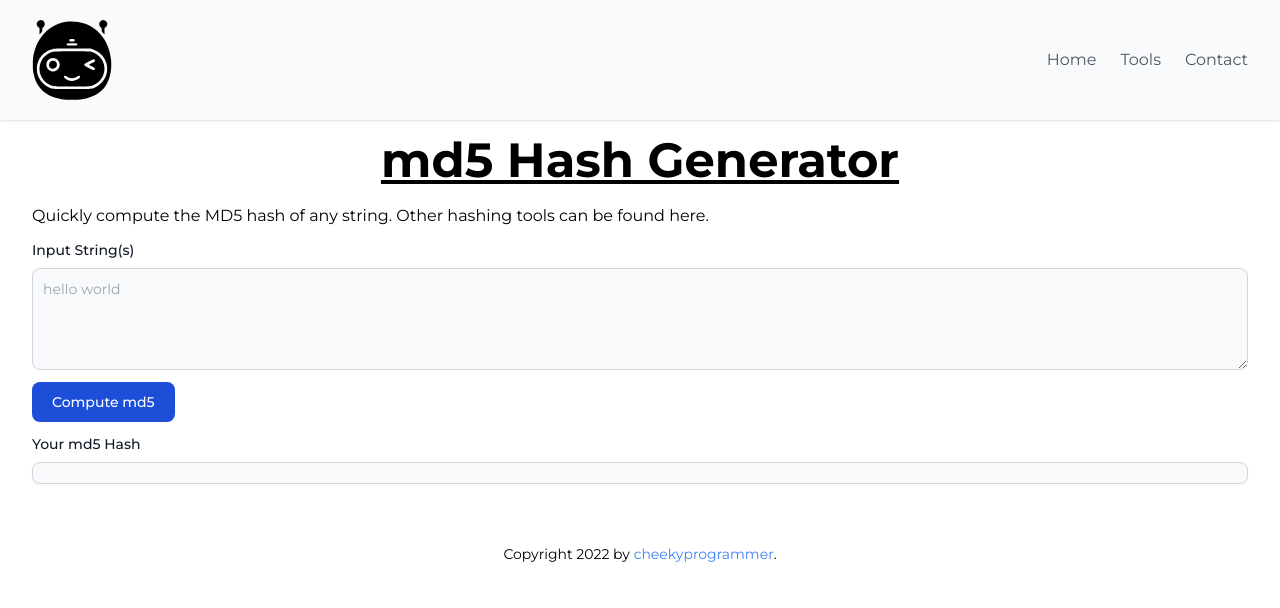
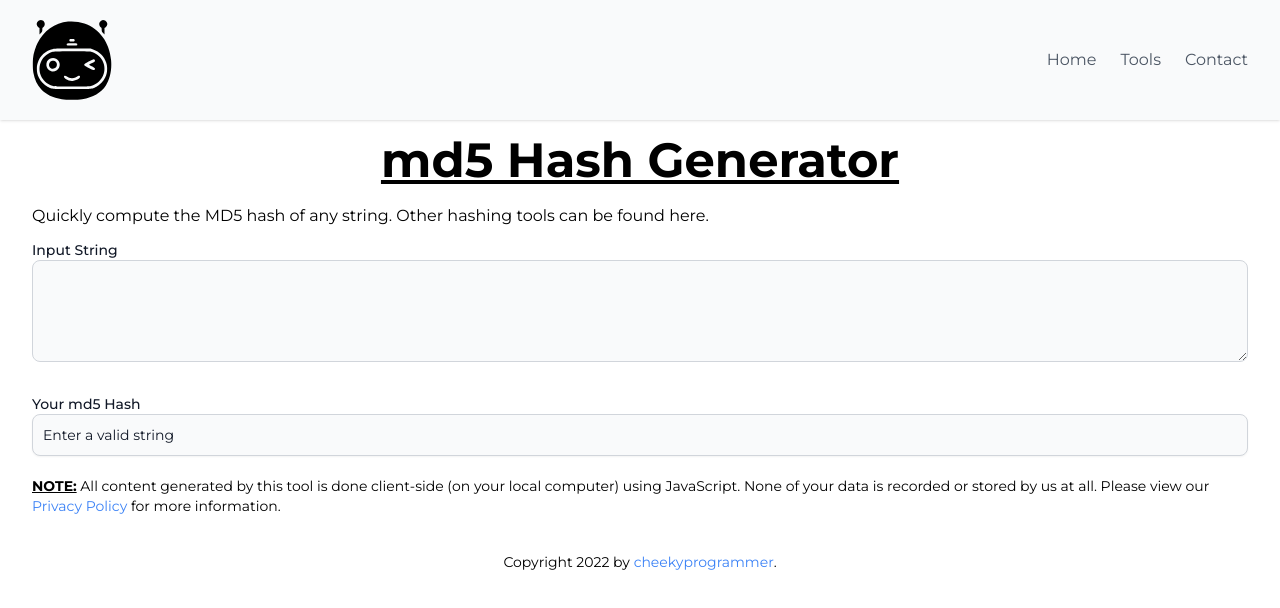
Before and after one commit to cheekyprorgammer/cheeky.tools, a Next.js app: page /tools/md5 in a window 1280 px wide. Shown: the top 608 px of the page. Built offline with nearby package versions, Linux system fonts and the light colour scheme.

Commit message:
programmed md5 tool, first build

```diff
--- a/pages/tools/md5.tsx
+++ b/pages/tools/md5.tsx
@@ -1,8 +1,9 @@
 import type { NextPage } from 'next'
-import { useState } from 'react'
+import { useEffect, useState } from 'react'
 import Head from 'next/head'
 import Link from 'next/link'
 import Image from 'next/image'
+import md5 from 'md5'
 
 const Page: NextPage = () => {
 
@@ -11,6 +12,21 @@ const Page: NextPage = () => {
   function validateFormWithJS() {
     alert("form validating...")
   }
+
+  function calculateMd5() {
+    const output = document.getElementById("output")
+
+    if (inputString === "") {
+      output!.innerText = "Enter a valid string"
+    } else {
+      const newHash = md5(inputString)
+      output!.innerText = newHash
+    }
+  }
+
+  useEffect(() => {
+    calculateMd5()
+  }, [inputString])
 
   return (
     <div className="">
@@ -23,16 +39,18 @@ const Page: NextPage = () => {
         <h1 className="text-center text-5xl font-bold underline">md5 Hash Generator</h1>
         <p className='mt-5'>Quickly compute the MD5 hash of any string. Other hashing tools can be found here.</p>
       </div>
-      <form className="my-3" onSubmit={validateFormWithJS}>
-        <label htmlFor="message" className="block mb-2 text-sm font-medium text-gray-900 dark:text-gray-400">Input String(s)</label>
-        <textarea id="message" rows={4} className="block p-2.5 w-full text-sm text-gray-900 bg-gray-50 rounded-lg border border-gray-300 focus:ring-blue-500 focus:border-blue-500 dark:bg-gray-700 dark:border-gray-600 dark:placeholder-gray-400 dark:text-white dark:focus:ring-blue-500 dark:focus:border-blue-500" placeholder="hello world"></textarea>
-        <button type="submit" className="mt-3 text-white bg-blue-700 hover:bg-blue-800 focus:ring-4 focus:outline-none focus:ring-blue-300 font-medium rounded-lg text-sm px-5 py-2.5 text-center dark:bg-blue-600 dark:hover:bg-blue-700 dark:focus:ring-blue-800">Compute md5</button>
-      </form>
+      <div className="my-3">
+        <label htmlFor="message" className="block text-sm font-medium text-gray-900 dark:text-gray-400">Input String</label>
+        <textarea id="message" value={inputString} onChange={(e) => setInputString(e.target.value)} rows={4} className="block p-2.5 w-full text-sm text-gray-900 bg-gray-50 rounded-lg border border-gray-300 focus:ring-blue-500 focus:border-blue-500 dark:bg-gray-700 dark:border-gray-600 dark:placeholder-gray-400 dark:text-white dark:focus:ring-blue-500 dark:focus:border-blue-500" ></textarea>
+        {/* <div onClick={calculateMd5} className="mt-3 text-white bg-blue-700 hover:bg-blue-800 focus:ring-4 focus:outline-none focus:ring-blue-300 font-medium rounded-lg text-sm px-5 py-2.5 text-center dark:bg-blue-600 dark:hover:bg-blue-700 dark:focus:ring-blue-800">Compute md5</div> */}
+      </div>
 
-<div className="mb-6">
-    <label htmlFor="output" className="block mb-2 text-sm font-medium text-gray-900 dark:text-gray-300">Your md5 Hash</label>
-    <div id="output" className="shadow-sm bg-gray-50 border border-gray-300 text-gray-900 text-sm rounded-lg focus:ring-blue-500 focus:border-blue-500 block w-full p-2.5 dark:bg-gray-700 dark:border-gray-600 dark:placeholder-gray-400 dark:text-white dark:focus:ring-blue-500 dark:focus:border-blue-500 dark:shadow-sm-light" />
-  </div>
+      <div className="mb-5 mt-8">
+        <label htmlFor="output" className="block text-sm font-medium text-gray-900 dark:text-gray-300">Your md5 Hash</label>
+        <div id="output" className="shadow-sm bg-gray-50 border border-gray-300 text-gray-900 text-sm rounded-lg focus:ring-blue-500 focus:border-blue-500 block w-full p-2.5 dark:bg-gray-700 dark:border-gray-600 dark:placeholder-gray-400 dark:text-white dark:focus:ring-blue-500 dark:focus:border-blue-500 dark:shadow-sm-light" />
+      </div>
+
+      <p className="text-sm"><span className="font-bold underline uppercase">Note:</span> All content generated by this tool is done client-side (on your local computer) using JavaScript. None of your data is recorded or stored by us at all. Please view our <span className="text-blue-500">Privacy Policy</span> for more information.</p>
     </div>
   )
 }
```
